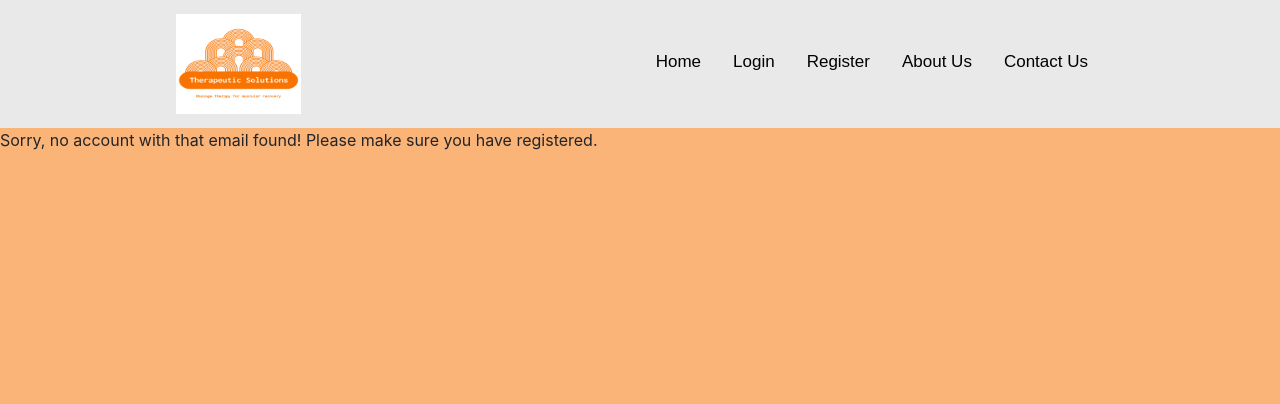
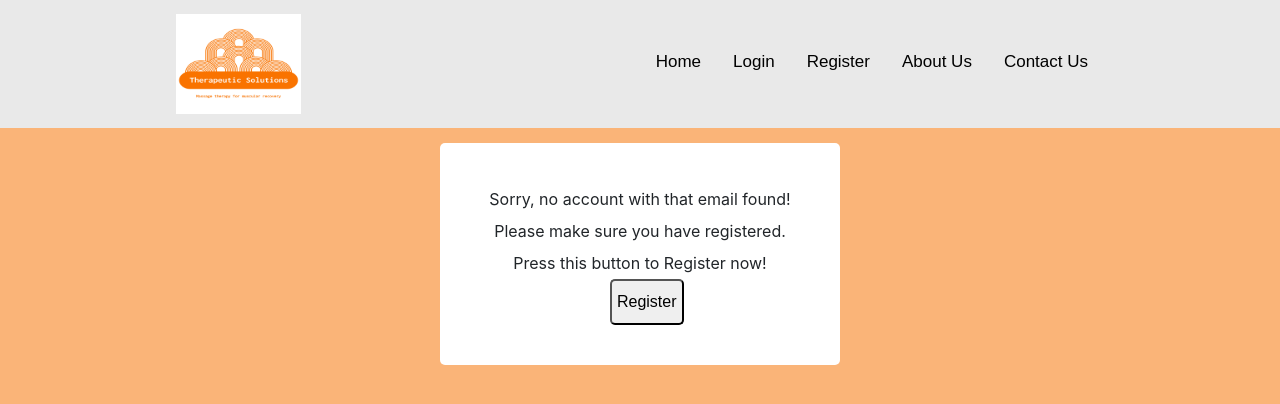
Before and after one commit to siesaurus/COMP606A1P3, a PHP site: page /Login.php in a window 1280 px wide. Shown: the top 404 px of the page. Run offline with PHP 8.4, Linux system fonts and the light colour scheme; data comes from the database, SQL or seed files in the repository; data that the repository does not hold is empty.

Commit message:
changed the designs for these pages, and some of the outcomes of the if and else statements to reflect what they need to do

```diff
--- a/Login.php
+++ b/Login.php
@@ -31,11 +31,19 @@ if ($stmt = $mysqli->prepare($sql)) {
                     $_SESSION['Email'] = $email;
                     header('location: welcome.php');
                 } else{
-                    Echo "The password you entered was incorrect!";
+                    Echo "<div class=formContainer>";
+                    Echo "The password you entered was incorrect! ";
+                    Echo "Press this button to try again<br>";
+                    Echo "&nbsp &nbsp<a href=LoginPage.php><button>Try Again</button></a>";
+                    Echo "</div>";
                 }
             }
         } else{
-            Echo "Sorry, no account with that email found! Please make sure you have registered.";
+            Echo "<div class=formContainer>";
+            Echo "Sorry, no account with that email found! Please make sure you have registered.<br>";
+            Echo "Press this button to Register now!<br>";
+            Echo "&nbsp &nbsp<a href=Registration.php><button>Register</button></a>";
+            Echo "</div>";
         }
     } else{
         echo "Oops! Something went wrong. Please try again later";
--- a/LoginPage.php
+++ b/LoginPage.php
@@ -24,6 +24,7 @@
         <td><input type = "password" placeholder="Password" name = "Passwd"></td>
         </tr>
         <tr>
+            <td></td>
         <td><input type = "submit" value ="Login"></td>
         </tr>
         </table>
--- a/sitedown.php
+++ b/sitedown.php
@@ -1,9 +1,13 @@
 <!-- Sitedown page in the event of error/sitedown -->
 <html>
+
+<head> <link rel="stylesheet" href="style.css"></head>
 <body>
 
+<div class ="formContainer">
 <h1>Site Down </h1>
 <p> We apologize for the inconvenience. Try back soon !</p>
+</div>
 
 </body>
 </html>
--- a/style.css
+++ b/style.css
@@ -145,4 +145,22 @@ h2 {
   margin-top: 15px;
   width: 400px;
   line-height: 200%;
+  text-align: center;
 }
+
+button {
+  border-radius: 5px;
+  margin: auto;
+  padding: 5px;
+  font-family: Arial, Helvetica, sans-serif;
+  position: center;
+}
+
+input[type=submit] {
+  border-radius: 5px;
+  display: block;
+  margin: 0 auto;
+  padding: 10px;
+  font-family: Arial, Helvetica, sans-serif;
+  text-align: center;
+}
```
Also changed, not shown: Register.php (+11 -2 lines).
